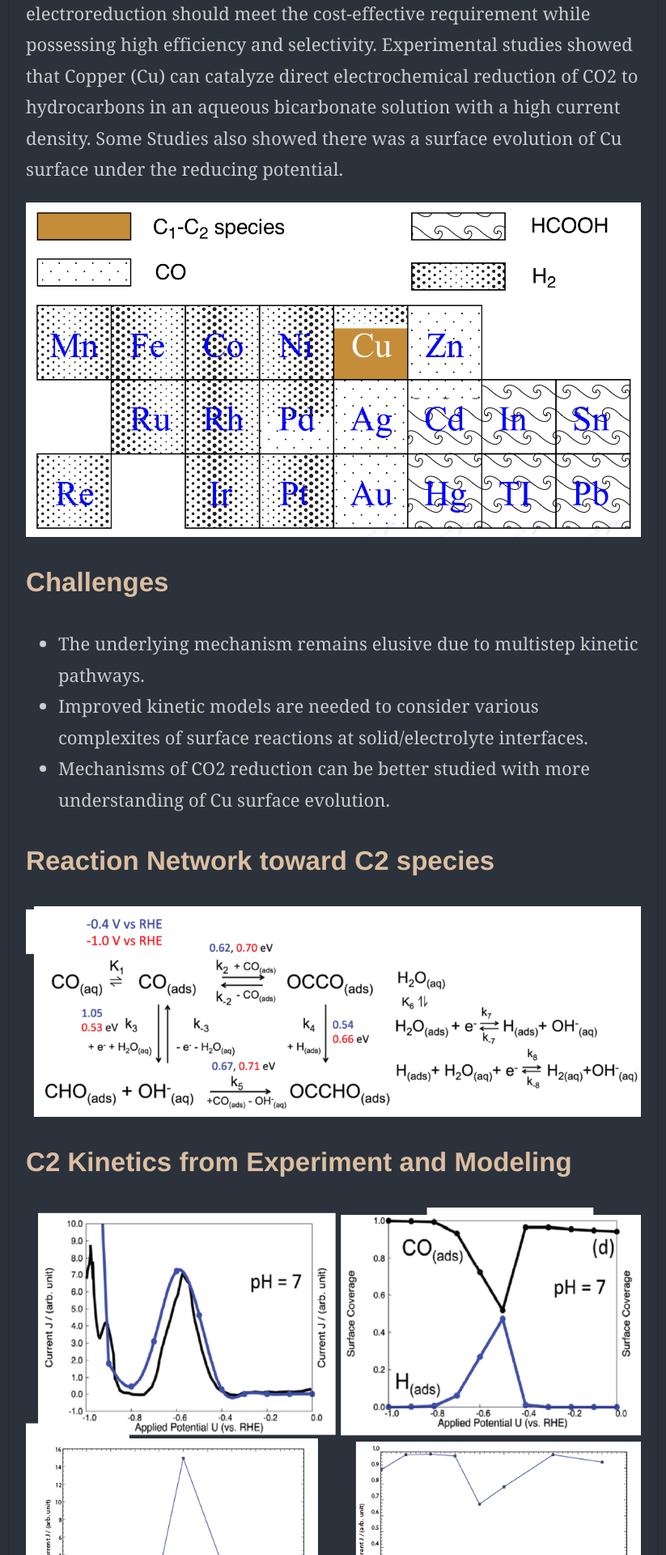
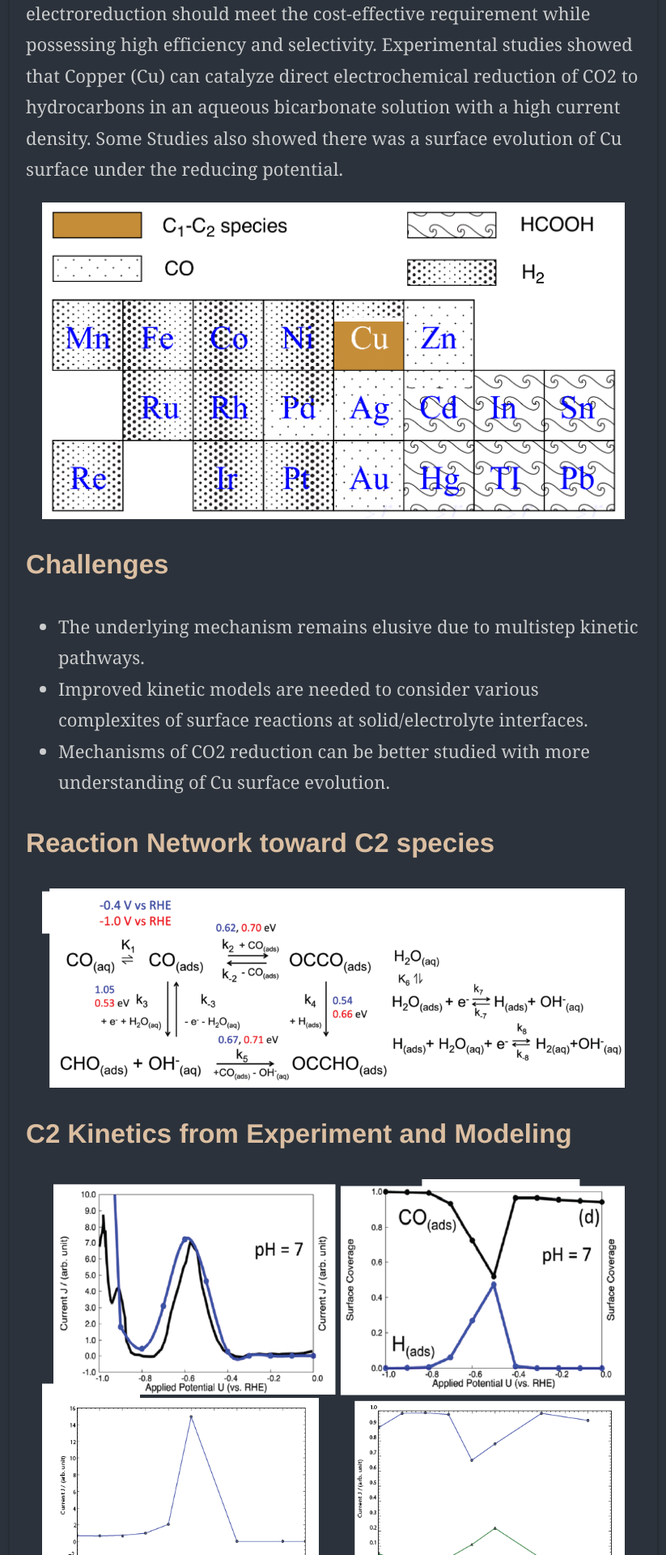
Before and after one commit to mutianyou2013/mutianyou2013.github.io, a Jekyll site: the page built from _posts/2019-04-01-CO2-Cu-KMC.md, in a window 1280 px wide. Shown: the part 1854-3774 px from the top of the page at 81% size, without its empty margins (228-1051 px from the left). Built offline with Jekyll 4.4.1, drawn with Linux system fonts in a browser that asks for light colours; some web fonts are replaced; comment, search, counter and statistics services are not loaded.

Commit message:
Update 2019-04-01-CO2-Cu-KMC.md

```diff
--- a/_posts/2019-04-01-CO2-Cu-KMC.md
+++ b/_posts/2019-04-01-CO2-Cu-KMC.md
@@ -15,7 +15,7 @@
 
 Electrochemical reduction of CO2 has attracted researchers’ attention as it has the potential to utilize the abundant greenhouse gas in the Earth’s atmosphere and store intermittent energy from solar panels and wind turbines in chemical bonds. A commercially viable catalyst for CO2 electroreduction should meet the cost-effective requirement while possessing high efficiency and selectivity. Experimental studies showed that Copper (Cu) can catalyze direct electrochemical reduction of CO2 to hydrocarbons in an aqueous bicarbonate solution with a high current density. Some Studies also showed there was a surface evolution of Cu surface under the reducing potential.
 
-<center><img src="./assets/img/posts/20190401/CO2ReductionStatus.png"></center>
+<center><img src="./assets/img/posts/20190401/CO2ReductionStatus.png" width="720"></center>
 
 ## Challenges
 
@@ -23,13 +23,13 @@
 
 ## Reaction Network toward C2 species
 
-<center><img src="./assets/img/posts/20190401/pathway.png"></center>
+<center><img src="./assets/img/posts/20190401/pathway.png" width="720"></center>
 
 ## C2 Kinetics from Experiment and Modeling
 
-<center><img src="./assets/img/posts/20190401/exp.png"></center>
+<center><img src="./assets/img/posts/20190401/exp.png" width="720"></center>
 
-<center><img src="./assets/img/posts/20190401/modeling.png"></center>
+<center><img src="./assets/img/posts/20190401/modeling.png" width="720"></center>
 
 ## The many models...
 ### Model 1 - the first try
```
